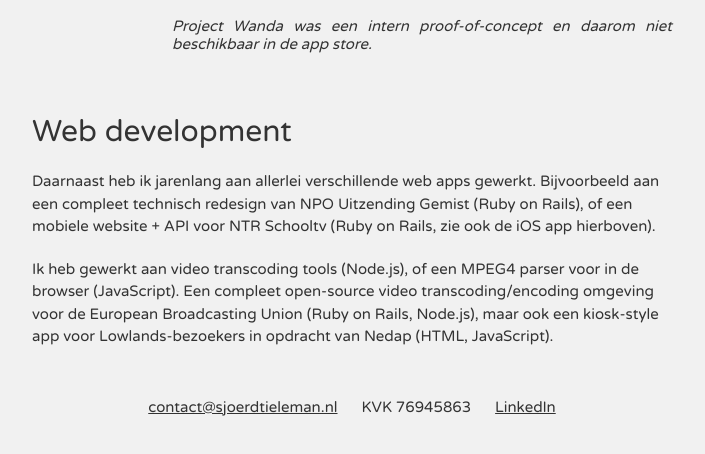
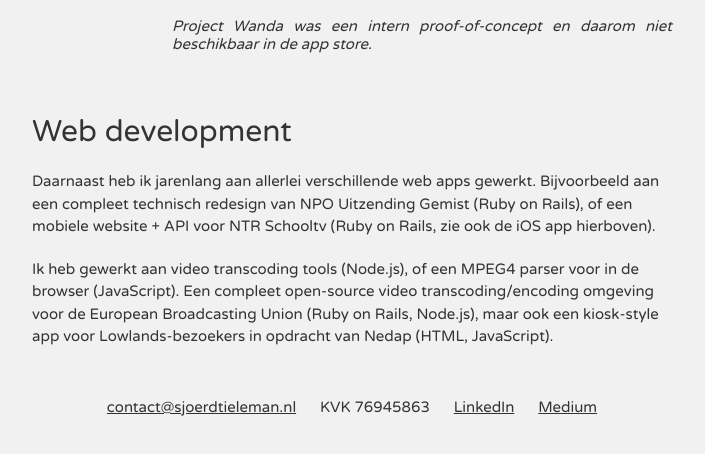
Before and after one commit to tieleman/sjoerdtieleman.nl, a plain HTML site: page index.html in a window 1280 px wide. Shown: the part 2632-3086 px from the top of the page, without its empty margins (288-993 px from the left). Drawn offline with Linux system fonts and the light colour scheme.

Commit message:
Add link to Medium

```diff
--- a/index.html
+++ b/index.html
@@ -147,6 +147,7 @@
         <li><a href="mailto:contact@sjoerdtieleman.nl">contact@sjoerdtieleman.nl</a></li>
         <li>KVK 76945863</li>
         <li><a href="https://www.linkedin.com/in/sjoerdtieleman/">LinkedIn</a></li>
+        <li><a href="https://medium.com/@tieleman/">Medium</a></li>
       </ol>
     </footer>
   </div>
```
